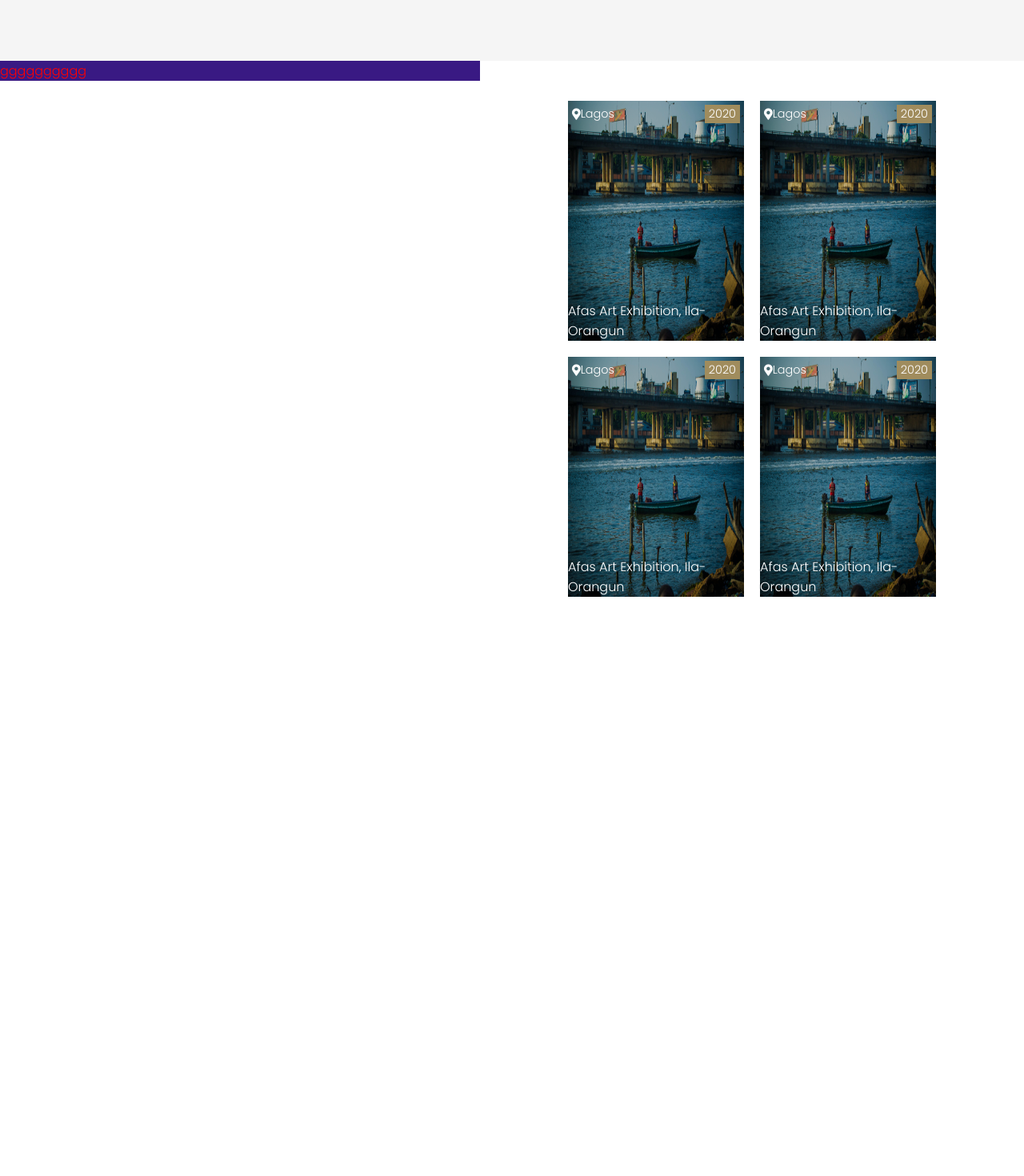
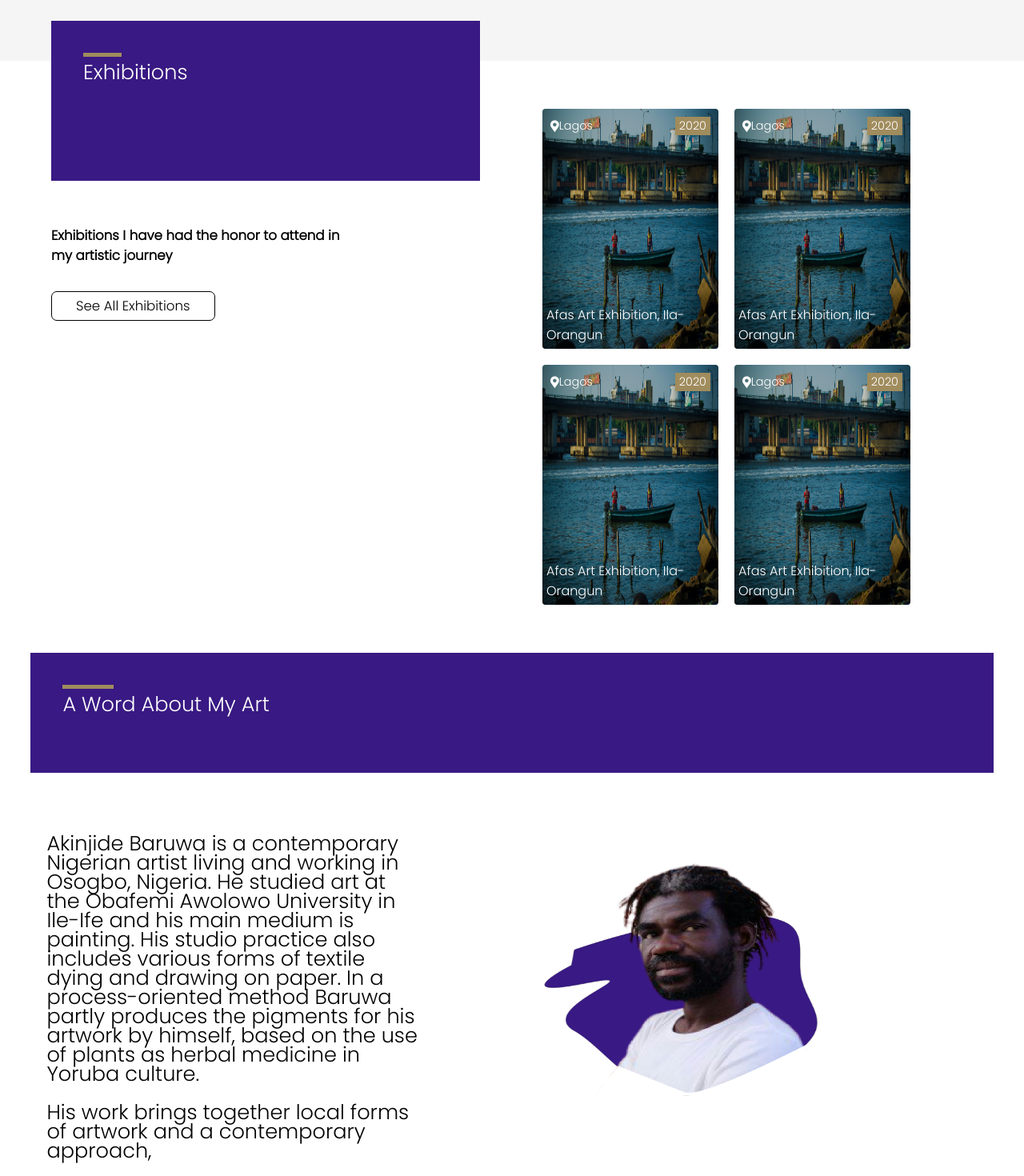
Before and after one commit to theophilly/artiste-app-react, a React (Create React App) app: page / in a window 1280 px wide. Shown: the part 2874-4344 px from the top of the page at 80% size. Before the commit the page ends 3690 px from the top, so only its background shows below. Built offline with nearby package versions, Linux system fonts and the light colour scheme.

Commit message:
more developement

```diff
--- a/src/App.js
+++ b/src/App.js
@@ -8,6 +8,7 @@ import ExhibitionSection from "./components/ExhibitionSection";
 import Header from "./components/Header";
 import AboutPage from "./pages/AboutPage";
 import ArchivePage from "./pages/ArchivePage";
+import ProfileSection from "./components/ProfileSection";
 
 function App() {
   return (
@@ -18,6 +19,7 @@ function App() {
         <AboutSection />
         <HomeListings />
         <ExhibitionSection />
+        <ProfileSection />
         {/* <AboutPage />
         <ArchivePage /> */}
       </div>
--- a/src/components/ExhibitionSection.js
+++ b/src/components/ExhibitionSection.js
@@ -6,7 +6,13 @@ function ExhibitionSection(props) {
   return (
     <div className="ExhibitionSection">
       <div className="firstSection">
-        <div> gggggggggg</div>
+        <div>
+          <hr></hr> Exhibitions
+        </div>
+        <p className="pExhibition">
+          Exhibitions I have had the honor to attend in my artistic journey
+        </p>
+        <button>See All Exhibitions</button>
       </div>
       <div className="secondSection">
         <ExhibitionComponent />
--- /dev/null
+++ b/src/components/ProfileSection.js
@@ -0,0 +1,32 @@
+import React from "react";
+import "./styles/ProfileSection.css";
+import profile from "./group.png";
+
+function ProfileSection(props) {
+  return (
+    <div className="ProfileSection">
+      <div className="innerSection">
+        <hr></hr> A Word About My Art
+      </div>
+      <div className="profileContent">
+        <div>
+          <p>
+            Akinjide Baruwa is a contemporary Nigerian artist living and working
+            in Osogbo, Nigeria. He studied art at the Obafemi Awolowo University
+            in Ile-Ife and his main medium is painting. His studio practice also
+            includes various forms of textile dying and drawing on paper. In a
+            process-oriented method Baruwa partly produces the pigments for his
+            artwork by himself, based on the use of plants as herbal medicine in
+            Yoruba culture. <br /> <br /> His work brings together local forms
+            of artwork and a contemporary approach,{" "}
+          </p>
+        </div>
+        <div>
+          <img src={profile}></img>
+        </div>
+      </div>
+    </div>
+  );
+}
+
+export default ProfileSection;
--- a/src/components/styles/ExhibitionComponent.css
+++ b/src/components/styles/ExhibitionComponent.css
@@ -3,12 +3,19 @@
   width: 220px;
   height: 300px;
   margin: 10px;
+  border-radius: 4px;
+  overflow: hidden;
+}
+.ExhibitionComponent:hover {
+  color: red;
+  margin-bottom: 10px;
 }
 .ExhibitionComponent img {
   width: 100%;
   height: 100%;
 }
 .ECOverlay {
+  padding: 5px;
   display: flex;
   flex-direction: column;
   justify-content: space-between;
--- a/src/components/styles/ExhibitionSection.css
+++ b/src/components/styles/ExhibitionSection.css
@@ -4,21 +4,50 @@
   justify-content: flex-start;
   height: auto;
   margin-bottom: 20px;
+  padding: 0 5vw;
+  margin-top: -50px;
 }
 .firstSection {
   flex: 0.5;
 }
 .secondSection {
-  padding: 40px;
+  padding: 100px 40px 30px;
   display: flex;
   justify-content: center;
   flex-wrap: wrap;
   flex: 0.5;
 }
 .firstSection div {
+  padding: 40px;
+  height: 200px;
+  width: 100%;
   background: #391983;
-  color: red;
+  color: white;
+  font-size: clamp(18px, 2vw, 32px);
+  margin-bottom: 3.5rem;
+  /* font-size: 2vw; */
 }
+.firstSection hr {
+  border: none;
+  width: 3rem;
+  height: 5px;
+  background: #a08c5d;
+}
+.pExhibition {
+  width: 70%;
+  font-weight: bold;
+  margin-bottom: 2rem;
+  font-size: clamp(14px, 1.3vw, 32px);
+}
+.firstSection button {
+  font-size: clamp(14px, 1.3vw, 32px);
+  border: none;
+  padding: 5px 30px;
+  border-radius: 7px;
+  border: 1px solid black;
+  background: transparent;
+}
+
 @media Screen and (max-width: 640px) {
   .ExhibitionSection {
     flex-direction: column;
--- /dev/null
+++ b/src/components/styles/ProfileSection.css
@@ -0,0 +1,35 @@
+.ProfileSection {
+  padding: 0 3vw;
+}
+
+.ProfileSection .innerSection {
+  padding: 40px;
+  height: 150px;
+  width: 100%;
+  background: #391983;
+  color: white;
+  font-size: clamp(18px, 2vw, 32px);
+  margin-bottom: 3.5rem;
+}
+.ProfileSection hr {
+  border: none;
+  width: 4rem;
+  height: 5px;
+  background: #a08c5d;
+}
+.profileContent {
+  display: flex;
+}
+.profileContent div {
+  flex: 0.5;
+  font-size: clamp(18px, 2vw, 32px);
+}
+.profileContent div p {
+  width: 85%;
+  line-height: 1.5rem;
+  padding: 20px;
+}
+.profileContent img {
+  height: 350px;
+  width: 70%;
+}
```
Also changed, not shown: src/components/group.png (added), 1 other file (tests, documents, lock files or other folders).
